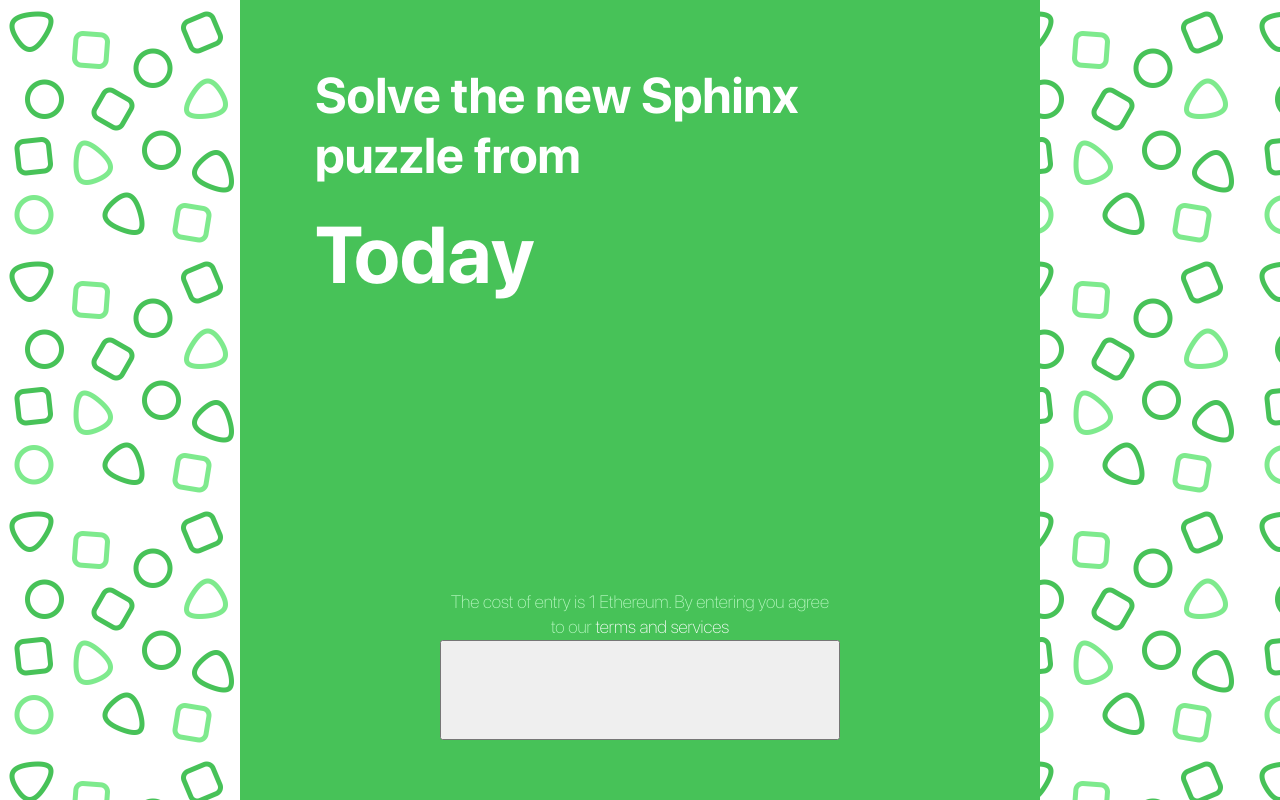
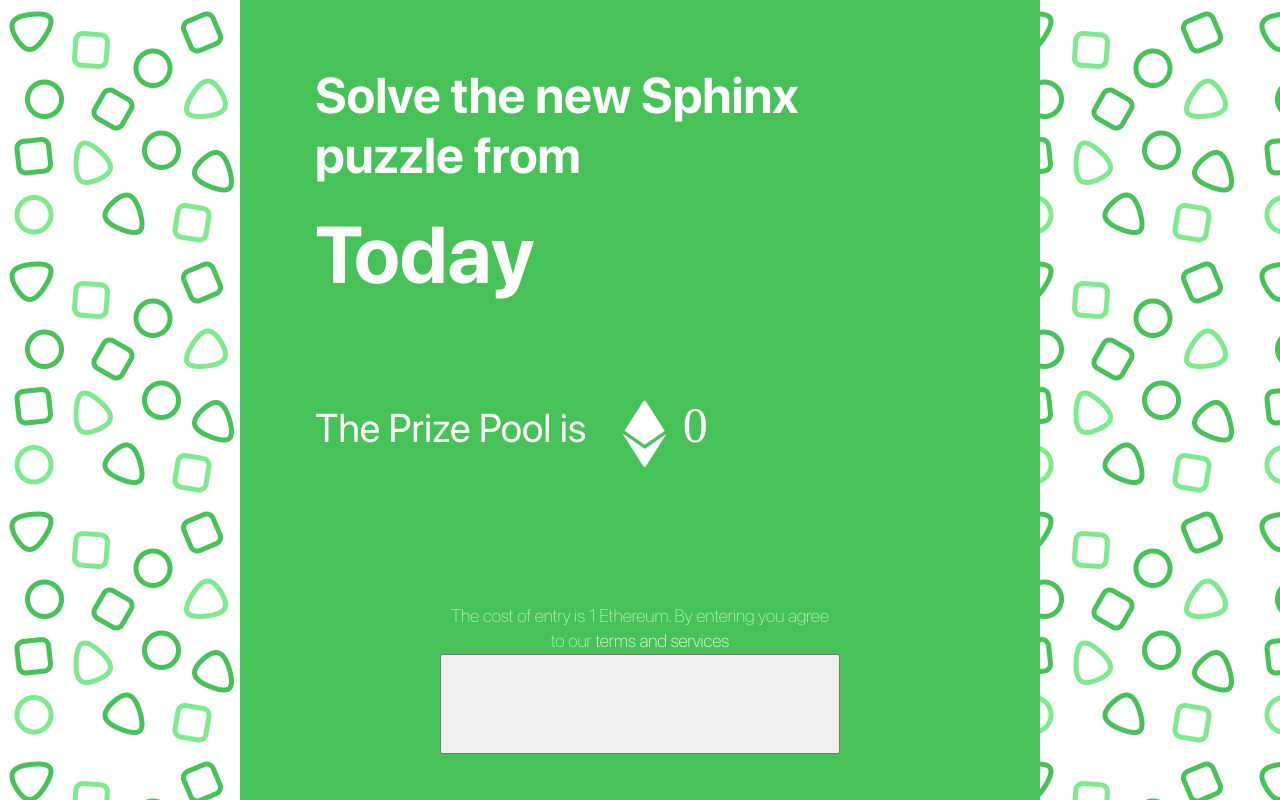
Before and after one commit to zalsader/Sphinx-HTN, a website: page src/index.html in a window 1280 px wide. Drawn offline with nearby package versions, Linux system fonts and the light colour scheme; no server answers; a web font is replaced by a local one.

Commit message:
prize pool text

```diff
--- a/src/css/sphinx-styles.css
+++ b/src/css/sphinx-styles.css
@@ -62,3 +62,24 @@ background-size: 250px;
     width: 400px;
     height: 100px;
 }
+
+#textPrize {
+    margin-top: 100px;
+    font-family: "San Francisco";
+    font-weight: 100;
+    font-size: 40px;
+    color: white;
+}
+
+#imgEther{
+    width: 100px;
+    filter: brightness(0) invert(1)
+}
+
+
+#textEther {
+    margin-left: -20px;
+    font-weight: 300;
+    font-size: 50px;
+    display: inline-block
+}
--- a/src/index.html
+++ b/src/index.html
@@ -19,6 +19,7 @@
           <p class="topTextBold">Solve the new Sphinx</p>
           <p class="topTextBold" id="topTextSecondLine">puzzle from</p>
           <p class="topTextBold" id="topTextBigger">Today</p>
+          <p id="textPrize">The Prize Pool is <img src="images/ether.png" id="imgEther"> <span id="textEther">0</span></p>
           <p></p>
 
       </div>
```
Also changed, not shown: src/images/ether.png (added).
